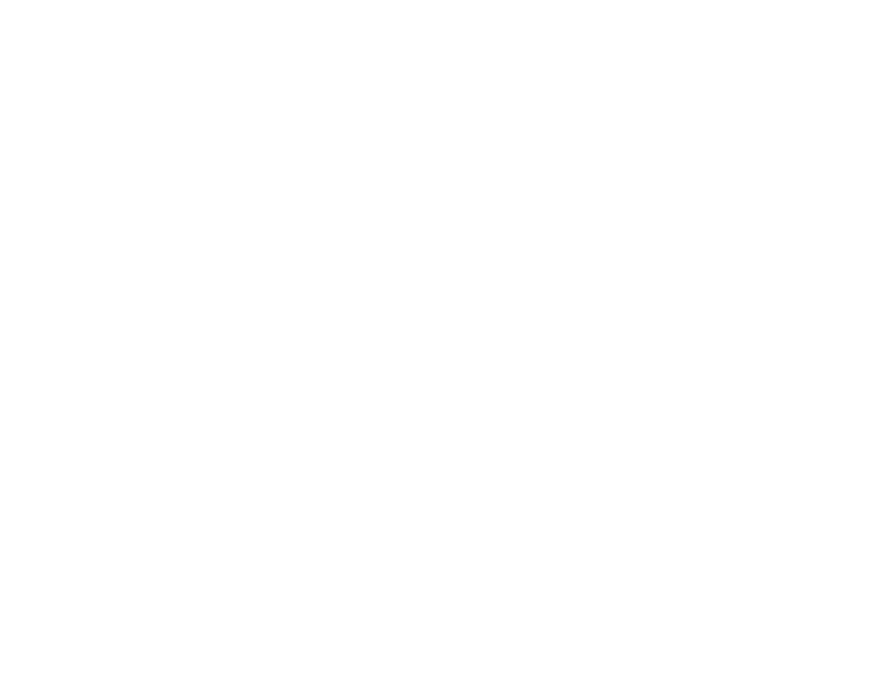
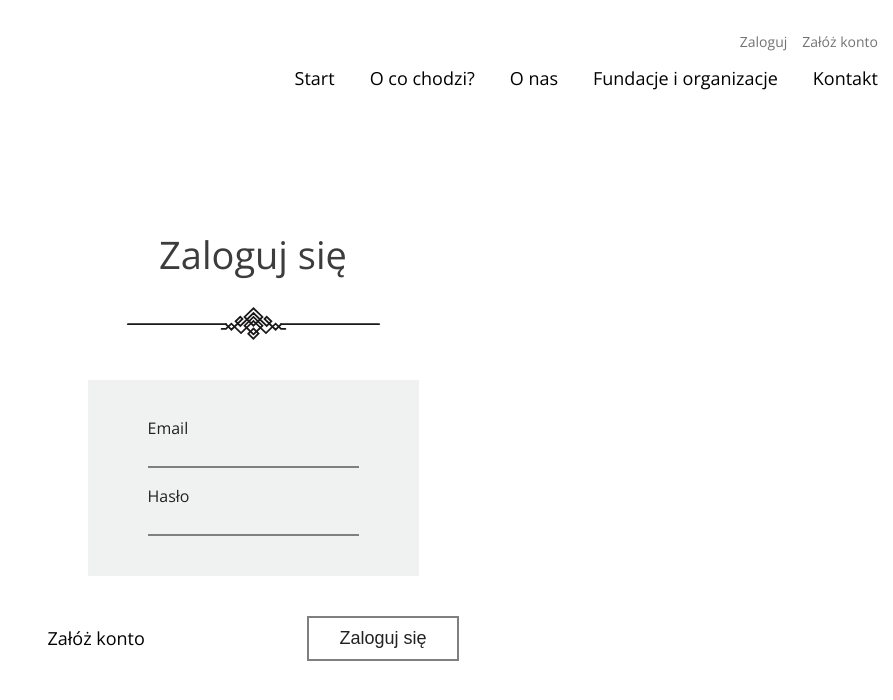
Before and after one commit to AniaB09/oddam-rzeczy, a React (Vite) app in the folder my-app/: page /logging in a window 1280 px wide. Before the commit this address had no page. Shown: the top 700 px of the page, without its empty margins (387-1280 px from the left). Built offline with nearby package versions, Linux system fonts and the light colour scheme.

Commit message:
add logging-section

```diff
--- a/my-app/package.json
+++ b/my-app/package.json
@@ -14,6 +14,7 @@
     "react": "^18.3.1",
     "react-dom": "^18.3.1",
     "react-router-dom": "^6.26.1",
+    "react-router-hash-link": "^2.4.3",
     "react-scroll": "^1.9.0",
     "sass-embedded": "^1.77.8"
   },
--- a/my-app/src/App.jsx
+++ b/my-app/src/App.jsx
@@ -1,12 +1,14 @@
 import React from "react";
 import {BrowserRouter, Routes, Route} from "react-router-dom";
 import Home from './components/home/Home.jsx';
+import Logging from "./components/Logging.jsx";
 
 function App() {
     return (
         <BrowserRouter>
             <Routes>
                 <Route path='/' element={<Home />}></Route>
+                <Route path='/logging' element={<Logging />}></Route>
             </Routes>
         </BrowserRouter>
     )
--- /dev/null
+++ b/my-app/src/components/Logging.jsx
@@ -0,0 +1,98 @@
+import React, {useState} from "react";
+import {Link} from "react-router-dom";
+import hamburger from '../assets/hamburger.png';
+import {HashLink} from "react-router-hash-link";
+import decoration from '../assets/Decoration.svg';
+import '../scss/elements/_logging.scss';
+
+function Logging () {
+
+    const showRemove = () => {
+        const img = document.querySelector('.img-container');
+        img.classList.toggle('d-none');
+    }
+
+    const [email, setEmail] = useState('');
+    const [password, setPassword] = useState('');
+    const [errors, setErrors] = useState({email: '', password: ''});
+
+    const validateEmail = (email) => {
+        const emailPattern = /^[^\s@]+@[^\s@]+\.[^\s@]+$/;
+        return emailPattern.test(email);
+    };
+
+    const handleSubmit = (e) => {
+        e.preventDefault();
+        const newErrors = {email: '', password: ''};
+
+        if (!validateEmail(email)) {
+            newErrors.email = 'Podany email jest nieprawidłowy!';
+        }
+        if (password.length < 6) {
+            newErrors.password = 'Podane hasło jest za krótkie!';
+        }
+        if (newErrors.email || newErrors.password) {
+            setErrors(newErrors);
+            return;
+        }
+
+        console.log({email, password});
+        setEmail('');
+        setPassword('');
+        setErrors({email: '', password: ''});
+    }
+
+    return (
+        <section className='logging container'>
+            <nav className='nav-section'>
+                <input onChange={showRemove} type='checkbox' className='menu-btn' id='menu-btn' />
+                <label className='hamburger' htmlFor='menu-btn'>
+                    <img src={hamburger} alt='hamburger-icon' />
+                </label>
+                <ul className='nav first-row'>
+                    <Link to='/logging' className='nav-element'>Zaloguj</Link>
+                    <Link to='/signing-up' className='nav-element'>Załóż konto</Link>
+                </ul>
+                <ul className='nav second-row'>
+                    <HashLink to='/#header' style={{color: 'black'}} className='nav-element'>Start</HashLink>
+                    <HashLink to='/#steps' style={{color: 'black'}} className='nav-element'>O co chodzi?</HashLink>
+                    <HashLink to='/#about' style={{color: 'black'}} className='nav-element'>O nas</HashLink>
+                    <HashLink to='/#organizations' style={{color: 'black'}} className='nav-element'>Fundacje i organizacje</HashLink>
+                    <HashLink to='/#contact' style={{color: 'black'}} className='nav-element'>Kontakt</HashLink>
+                </ul>
+            </nav>
+
+            <div className='logging-section'>
+                <h2>Zaloguj się</h2>
+                <img src={decoration} alt='decoration-element' />
+                <form className='logging-form-container' onSubmit={handleSubmit}>
+                    <div className='logging-form'>
+                        <label htmlFor='email-logging'>Email</label>
+                        <input
+                            type='email'
+                            id='email-logging'
+                            value={email}
+                            onChange={(e) => setEmail(e.target.value)}
+                        />
+                        {errors.email && <span style={{color: 'red'}}>{errors.email}</span>}
+
+                        <label htmlFor='password-logging' style={{marginTop: '20px'}}>Hasło</label>
+                        <input
+                            type='password'
+                            id='password-logging'
+                            value={password}
+                            onChange={(e) => setPassword(e.target.value)}
+                        />
+                        {errors.password && <span style={{color: 'red'}}>{errors.password}</span>}
+                    </div>
+                    <div className='logging-buttons-container'>
+                        <Link to='/signing-up' style={{fontSize: '18px', color: 'black'}}>Załóż konto</Link>
+                        <input style={{fontSize: '18px'}} id='logging-button' type='submit' value='Zaloguj się' />
+                    </div>
+                </form>
+            </div>
+        </section>
+    )
+}
+
+export default Logging;
--- /dev/null
+++ b/my-app/src/scss/elements/_logging.scss
@@ -0,0 +1,67 @@
+@import "../settings/mixins";
+@import "../settings/colors";
+
+.logging {
+  display: flex;
+  flex-direction: column;
+  height: 100vh;
+}
+
+.logging-section {
+  display: flex;
+  flex-direction: column;
+  justify-content: center;
+  align-items: center;
+  height: 100%;
+
+  @include mobile {
+    margin-top: 40px;
+  }
+
+  h2 {
+    @include subtitles;
+    @include mobile {
+      @include subtitles-mobile;
+    }
+  }
+}
+
+.logging-form {
+  display: flex;
+  flex-direction: column;
+  background-color: $background-color;
+  margin-top: 40px;
+  margin-bottom: 40px;
+  padding: 40px 60px;
+
+  #email-logging, #password-logging {
+    margin-top: 10px;
+    background: none;
+    border: none;
+    border-bottom: 2px solid grey;
+  }
+
+  @include mobile {
+    padding: 30px 30px;
+  }
+}
+
+.logging-buttons-container {
+  display: flex;
+  justify-content: space-between;
+  align-items: center;
+  margin: 0 -40px;
+
+  #logging-button {
+    background: none;
+    border: 2px solid grey;
+    padding: 10px 30px;
+  }
+
+  @include mobile {
+    flex-direction: column;
+    align-items: center;
+    gap: 30px;
+    margin: 0;
+  }
+}
--- a/my-app/src/scss/main.scss
+++ b/my-app/src/scss/main.scss
@@ -8,6 +8,7 @@
 @import 'elements/home-about';
 @import 'elements/home-organizations';
 @import 'elements/home-contact';
+@import 'elements/logging';
 
 
 * {
```
Also changed, not shown: 1 other file (tests, documents, lock files or other folders).
